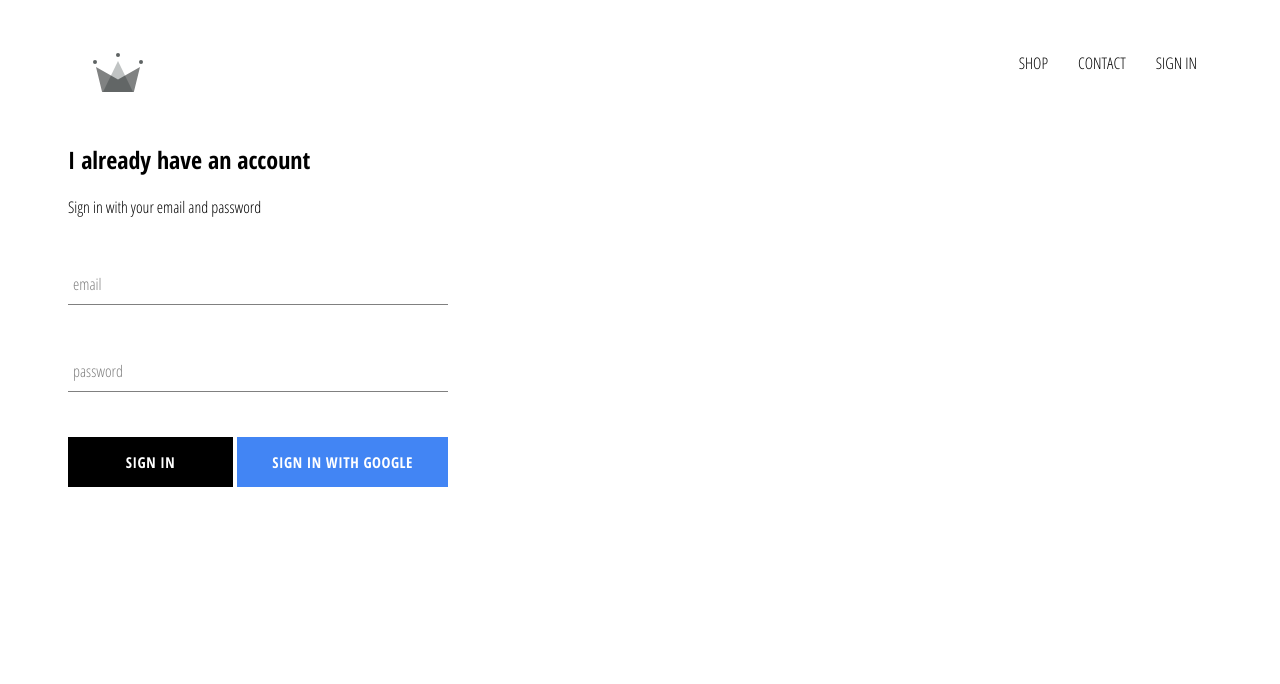
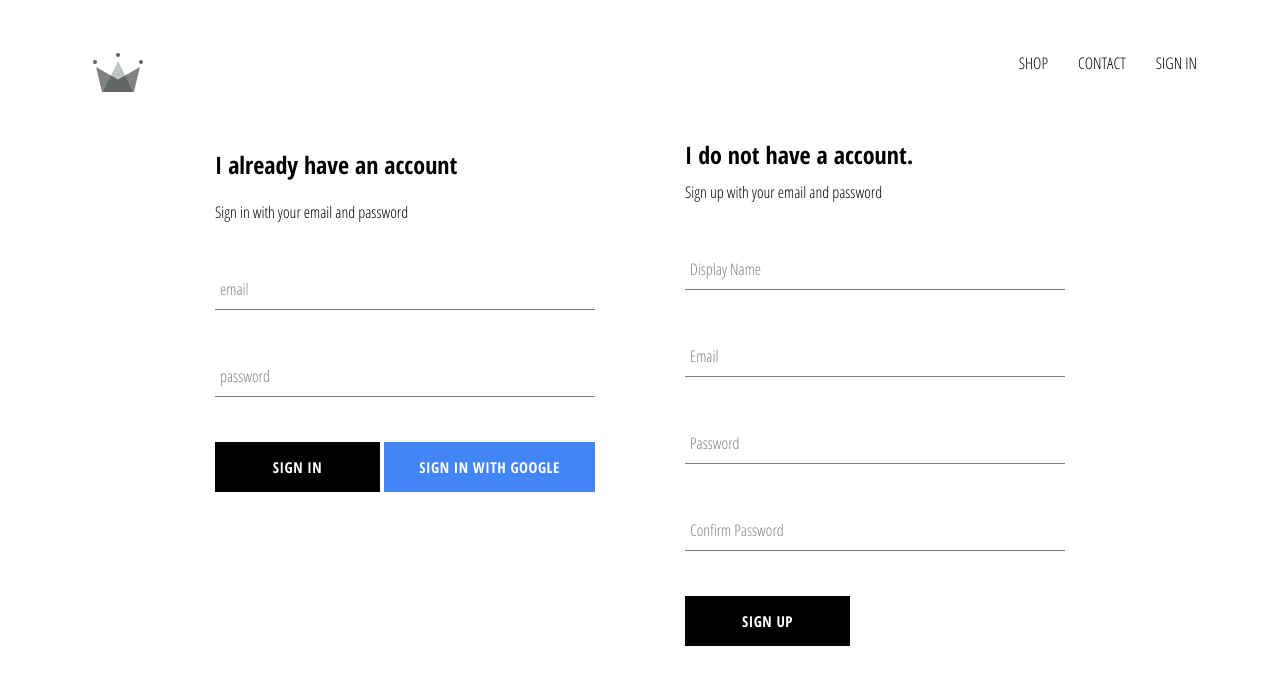
Before and after one commit to GimpHJ/crwn-clothing, a React (Create React App) app: page /signin in a window 1280 px wide. Shown: the top 684 px of the page. Built offline with nearby package versions, Linux system fonts and the light colour scheme; no server answers.

Commit message:
implemented firebase utils, stored authenticated users into firestore database.

```diff
--- a/src/App.js
+++ b/src/App.js
@@ -6,9 +6,9 @@
 import Header from './components/header/header.component';
 import SignInAndSignUpPage from './pages/sign-in-and-sign-up/sign-in-and-sign-up.component';
 
-import { Route } from 'react-router-dom';
+import { Switch, Route } from 'react-router-dom'
 
-import {auth} from './firebase/firebase.utils';
+import {auth, createUserProfileDocument} from './firebase/firebase.utils';
 
 class App extends React.Component {
 
@@ -23,11 +23,23 @@
   unsubscribeFromAuth = null
 
   componentDidMount(){
-    this.unsubscribeFromAuth = auth.onAuthStateChanged(user => {
-      this.setState({currentUser: user});
+    this.unsubscribeFromAuth = auth.onAuthStateChanged(async userAuth => {
 
-      console.log(user);
-    })
+      if(userAuth){
+        const userRef = await createUserProfileDocument(userAuth);
+
+        userRef.onSnapshot(snapShot=>{
+          this.setState({
+            currentUser:{
+              id:snapShot.id,
+              ...snapShot.data()
+            }
+          });
+        });
+      }
+
+      this.setState({currentUser:userAuth});
+    });
   }
 
   componentWillUnmount(){
@@ -37,11 +49,11 @@
   render(){
     return  ( <div>
               <Header currentUser={this.state.currentUser}></Header>
-              <switch>
+              <Switch>
                 <Route exact path='/' component={Homepage}></Route>
                 <Route path='/shop' component={ShopPage}></Route>
                 <Route path='/signin' component={SignInAndSignUpPage}></Route>
-              </switch>
+              </Switch>
             </div>
     )
   }
--- /dev/null
+++ b/src/components/sign-up/sign-up.component.jsx
@@ -0,0 +1,101 @@
+import React from 'react';
+
+import FormInput from '../form-input/form-input.component';
+import CustomButton from '../custom-button/custom-button.component';
+
+import {auth, createUserProfileDocument} from '../../firebase/firebase.utils';
+
+import './sign-up.styles.scss';
+
+
+class SignUp extends React.Component{
+
+    constructor(){
+        super();
+
+        this.state = {
+            displayName : '',
+            email: '',
+            password: '',
+            confirmPassword: ''
+        };
+    }
+
+    handleSubmit = async event =>{
+        event.preventDefault();
+        const {displayName, email, password, confirmPassword} = this.state;
+        if(password!==confirmPassword){
+            alert('passwords don\'t match');
+            return;
+        }
+
+        try {
+            const {user} = await auth.createUserWithEmailAndPassword(email, password);
+
+            await createUserProfileDocument(user, {displayName});
+
+            this.setState({
+                displayName : '',
+                email: '',
+                password: '',
+                confirmPassword: ''
+            });
+
+        } catch (error) {
+           console.error(error);
+        }
+
+    }
+
+    handleChange = event => {
+        const {name, value} = event.target;
+
+        this.setState({[name] : value});
+    }
+
+
+    render(){
+        const {displayName, email, password, confirmPassword} = this.state;
+        return (
+            <div className='sign-up'>
+                <h2 className='title'>I do not have a account.</h2>
+                <span>Sign up with your email and password</span>
+                <form className='sign-up-form' onSubmit={this.handleSubmit}>
+                    <FormInput
+                    type='text'
+                    name='displayName'
+                    value={displayName}
+                    onChange={this.handleChange}
+                    label='Display Name'
+                    required></FormInput>
+                    <FormInput
+                    type='email'
+                    name='email'
+                    value={email}
+                    onChange={this.handleChange}
+                    label='Email'
+                    required></FormInput>
+                    <FormInput
+                    type='password'
+                    name='password'
+                    value={password}
+                    onChange={this.handleChange}
+                    label='Password'
+                    required></FormInput>
+                    <FormInput
+                    type='password'
+                    name='confirmPassword'
+                    value={confirmPassword}
+                    onChange={this.handleChange}
+                    label='Confirm Password'
+                    required></FormInput>
+
+                    <CustomButton type='submit'>SIGN UP</CustomButton>
+                </form>
+            </div>
+        )
+    }
+
+}
+
+export default SignUp;
--- /dev/null
+++ b/src/components/sign-up/sign-up.styles.scss
@@ -0,0 +1,9 @@
+.sign-up{
+    display: flex;
+    flex-direction: column;
+    width: 380px;
+
+    .title{
+        margin: 10px 0;
+    }
+}
--- a/src/firebase/firebase.utils.js
+++ b/src/firebase/firebase.utils.js
@@ -13,6 +13,29 @@
     measurementId: "G-YB2M4JVJZR"
   };
 
+  export const createUserProfileDocument = async (userAuth, additionalData) =>{
+    if(!userAuth) return;
+
+    const userRef = firestore.doc(`users/${userAuth.uid}`);
+
+    const snapShot = await userRef.get();
+
+    if(!snapShot.exists){
+      const {displayName, email} = userAuth;
+      const createdAt = new Date();
+
+      try{
+
+        await userRef.set({displayName, email, createdAt,...additionalData});
+
+      }catch(exception){
+        console.log('error creating user', exception.message);
+      }
+    }
+
+    return userRef;
+  }
+
   firebase.initializeApp(config);
 
   export const auth = firebase.auth();
--- a/src/pages/sign-in-and-sign-up/sign-in-and-sign-up.component.jsx
+++ b/src/pages/sign-in-and-sign-up/sign-in-and-sign-up.component.jsx
@@ -1,11 +1,15 @@
 import React from 'react';
 
 import SignIn from '../../components/sign-in/sign-in.component';
+import SignUp from '../../components/sign-up/sign-up.component';
 
 import './sign-in-and-sign-up.styles.scss';
 
 const SignInAndSignUpPage = () => (
-    <div className='sign-in-and-sign-up'><SignIn></SignIn></div>
+    <div className='sign-in-and-sign-up'>
+        <SignIn></SignIn>
+        <SignUp></SignUp>
+    </div>
 )
 
 export default SignInAndSignUpPage;
--- a/src/pages/sign-in-and-sign-up/sign-in-and-sign-up.styles.scss
+++ b/src/pages/sign-in-and-sign-up/sign-in-and-sign-up.styles.scss
@@ -0,0 +1,6 @@
+.sign-in-and-sign-up{
+    width: 850px;
+    display: flex;
+    justify-content: space-between;
+    margin: 30px auto;
+}
```
Also changed, not shown: 1 other file (tests, documents, lock files or other folders).
